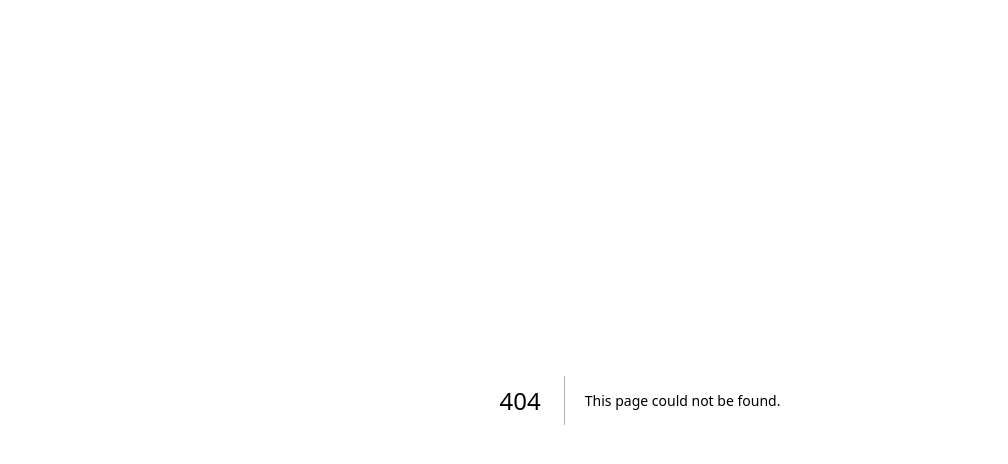
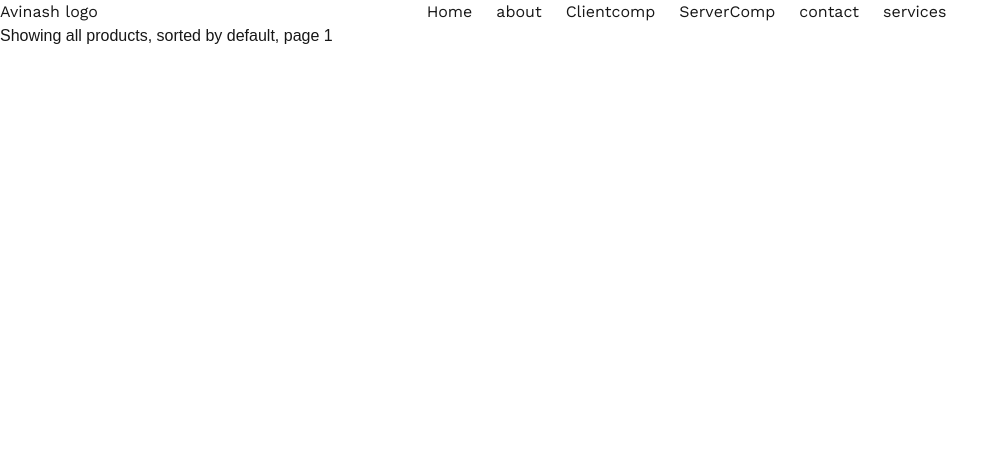
Before and after one commit to avinash874/nextjs, a Next.js app: page /products in a window 1280 px wide. Before the commit this address had no page. Shown: the top 464 px of the page, without its empty margins (0-1008 px from the left). Built offline with nearby package versions, Linux system fonts and the light colour scheme.

Commit message:
useSearchParams

```diff
--- /dev/null
+++ b/app/(users)/products/page.jsx
@@ -0,0 +1,16 @@
+const Products = async ({searchParams}) => {
+   const searchParam = await searchParams;
+    // console.log(searchParams);
+
+    const category = searchParam?.category || "all";
+    const sort = searchParam?.sort || "default";
+    const page = searchParam?.page || 1;
+
+
+     return (
+     <div>
+       Showing {category} products, sorted by {sort}, page {page}
+    </div>)
+}
+
+export default Products;
--- a/app/(users)/users/[username]/posts/[postId]/page.jsx
+++ b/app/(users)/users/[username]/posts/[postId]/page.jsx
@@ -1,5 +1,9 @@
-const SingleProfilePost = async (props) => {
-     const user = await props.params;
+"use client";
+
+import { use } from "react";
+
+const SingleProfilePost =  (props) => {
+     const user = use(props.params);
 
     console.log(user);
     return  <h1>user = {user.username},PostId : {user.postId}</h1>
```
Also changed, not shown: 1 other file (tests, documents, lock files or other folders).
